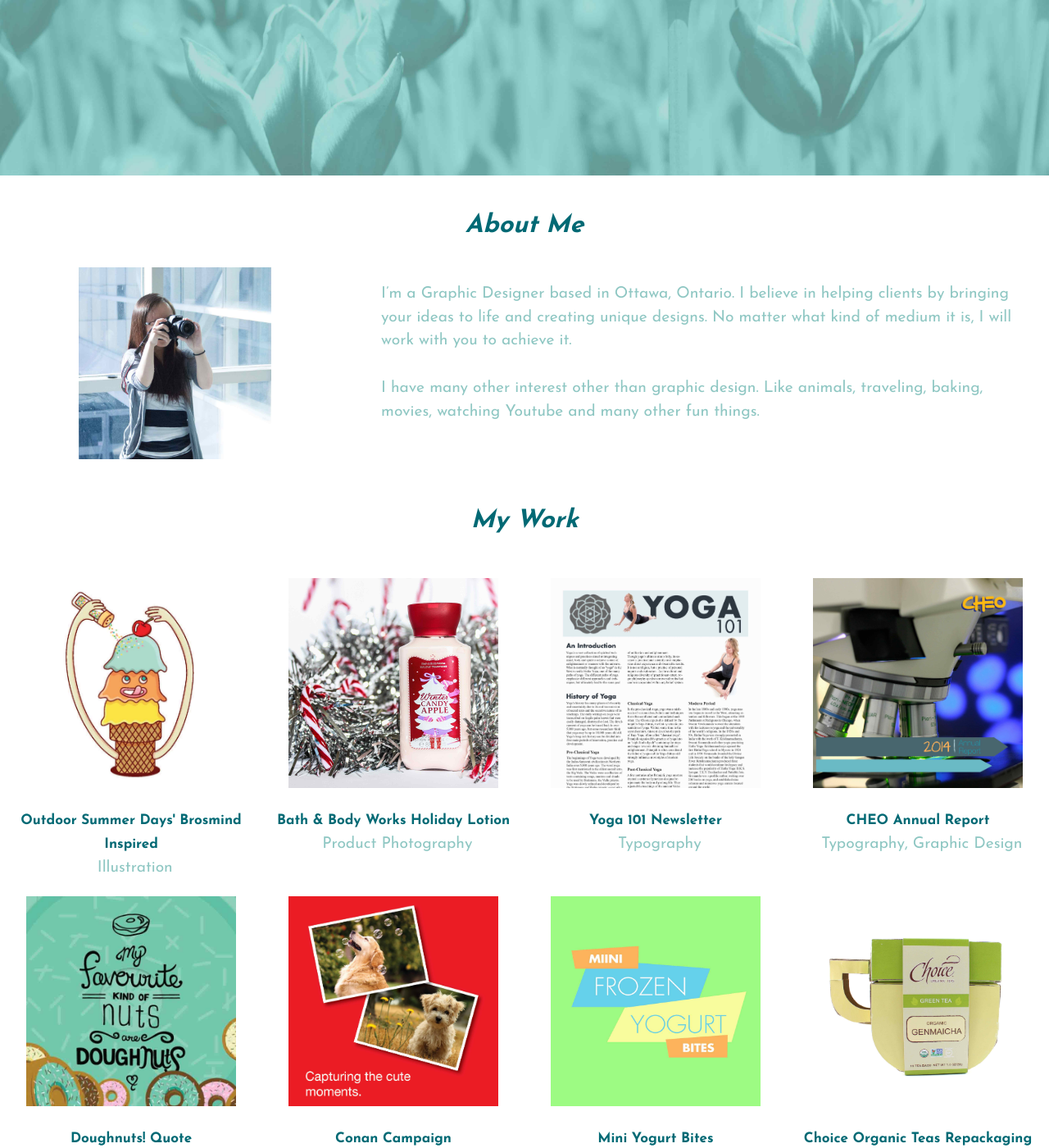
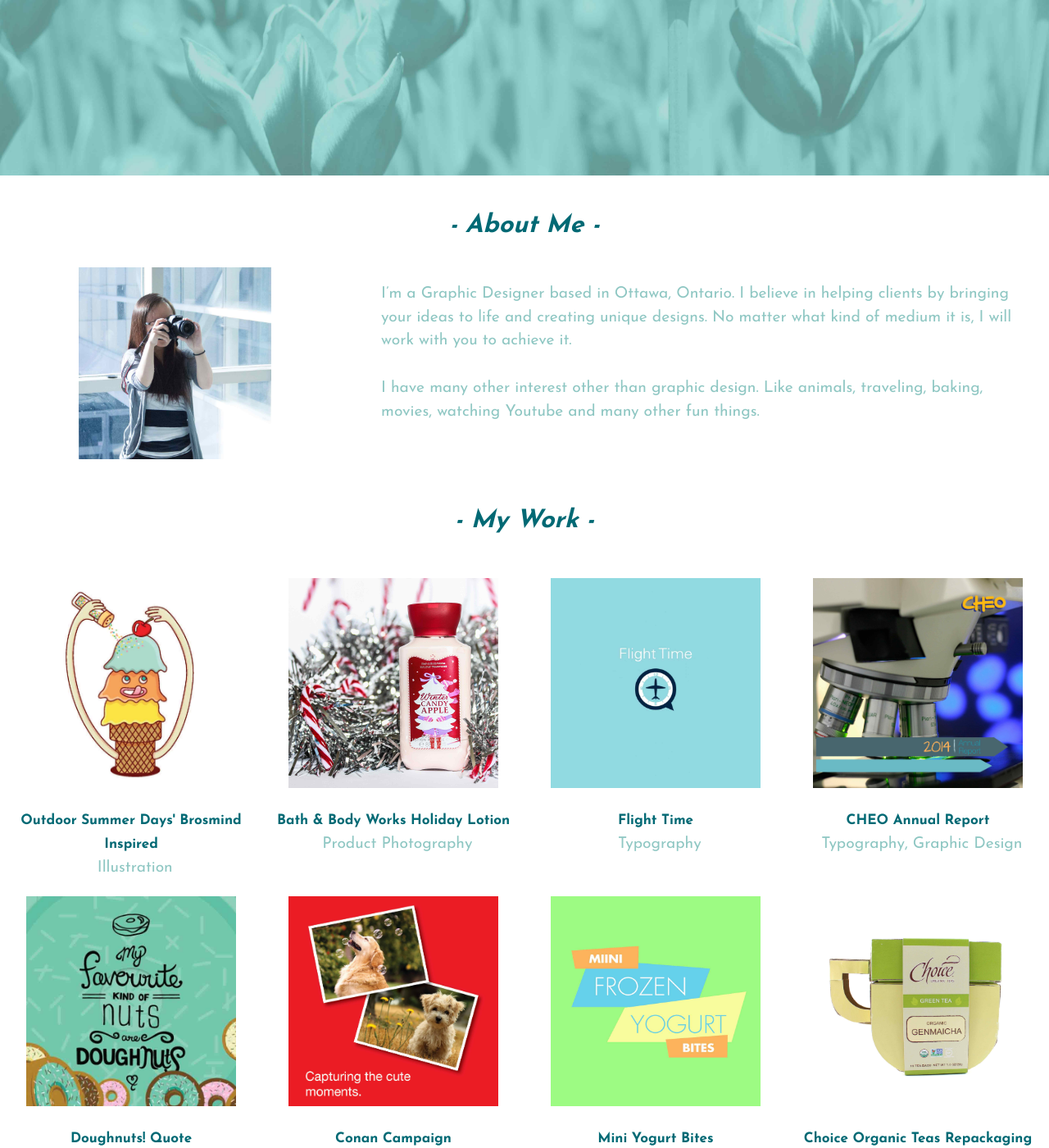
Before and after one commit to Chan0369/portfolio, a Jekyll site: the page built from index.html, in a window 1280 px wide and 1400 px high, scrolled down 506 px. Shown: the whole window at 82% size. Built offline with Jekyll 4.4.1, drawn with Linux system fonts in a browser that asks for light colours; some of the changed text lies outside the part shown.

Commit message:
Replaced placeholder pic with profile pic

```diff
--- a/_data/portfolio-work-list.yml
+++ b/_data/portfolio-work-list.yml
@@ -8,10 +8,10 @@
   link: ""
   image: "images/liquid-photography.jpg"
 
-- title: "Yoga 101 Newsletter"
+- title: "Flight Time"
   media: "Typography"
   link: ""
-  image: "images/yoga101.jpg"
+  image: "images/flight-time.jpg"
 
 - title: "CHEO Annual Report"
   media: "Typography, Graphic Design"
--- a/_layouts/default.html
+++ b/_layouts/default.html
@@ -9,6 +9,11 @@
   <link href="{{site.baseurl}}/css/modules.css" rel="stylesheet">
   <link href="https://fonts.googleapis.com/css?family=Josefin+Sans:100,400,700" rel="stylesheet">
   <meta name="viewport" content="width=device-width,initial-scale=1">
+  <meta name="description" content="">
+  <meta property="og:title" content="Betty Chan Design">
+  <meta property="og:type" content="">
+  <meta property="og:url" content="http://bettychan.ca">
+  <meta property="og:image" content="">
 </head>
 <body>
 
--- a/index.html
+++ b/index.html
@@ -9,7 +9,7 @@
     </div>-->
 
     <div class="unit xs-1 s-1 m-1 l-1 xl-1">
-      <h2 class="text-center" id="about">About Me</h2>
+      <h2 class="text-center" id="about">- About Me -</h2>
     </div>
 
     <div class="unit xs-1 s-1 m-1-2 l-1-3 xl-1-3 text-center">
@@ -22,7 +22,7 @@
     </div>
 
     <div class="unit xs-1 s-1 m-1 l-1 xl-1 pad-top-half">
-      <h2 class="text-center" id="work">My Work</h2>
+      <h2 class="text-center" id="work">- My Work -</h2>
     </div>
 
 
@@ -102,11 +102,11 @@
 
     <div class="center pad-b-2">
       <div class="unit xs-1 s-1 m-1 l-1 xl-1 pad-top-half">
-        <h2 class="text-center" id="contact">Contact Info</h2>
+        <h2 class="text-center" id="contact">- Contact Info -</h2>
       </div>
 
         <div class="unit xs-1 s-1 m-1-2 l-1-2 xl-1-2 text-center">
-          <img class="contact-pic" src="http://placehold.it/200x200" alt="">
+          <img class="contact-pic" src="images/profile-pic-2.jpg" alt="">
         </div>
 
       <div class="unit xs-1 s-1 m-1-2 l-1-2 xl-1-2 text-center">
```
Also changed, not shown: images/flight-time.jpg (added), images/profile-pic-2.jpg (added).
